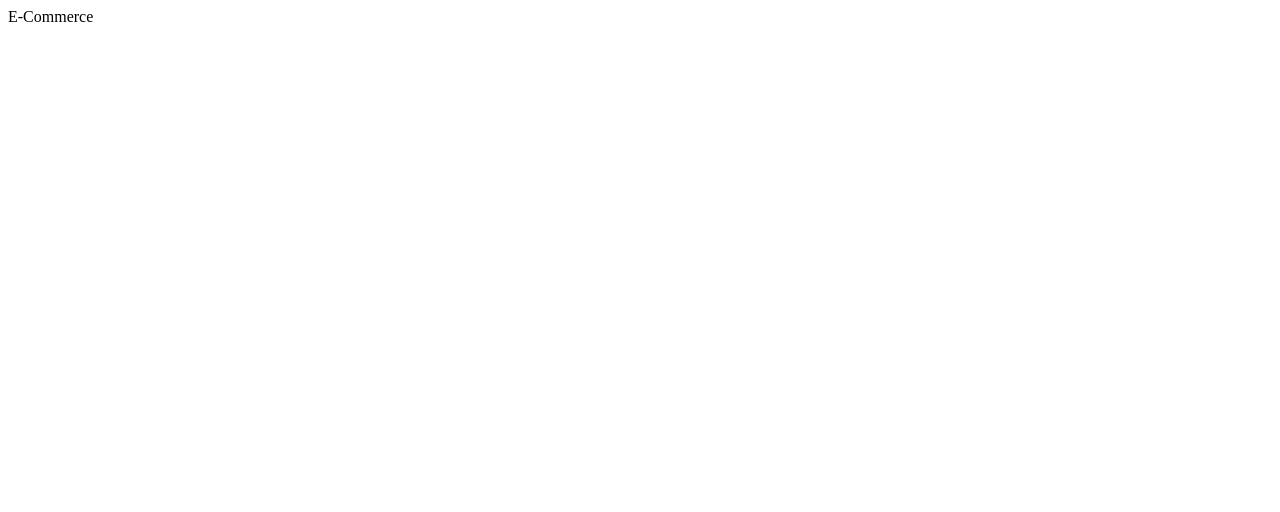
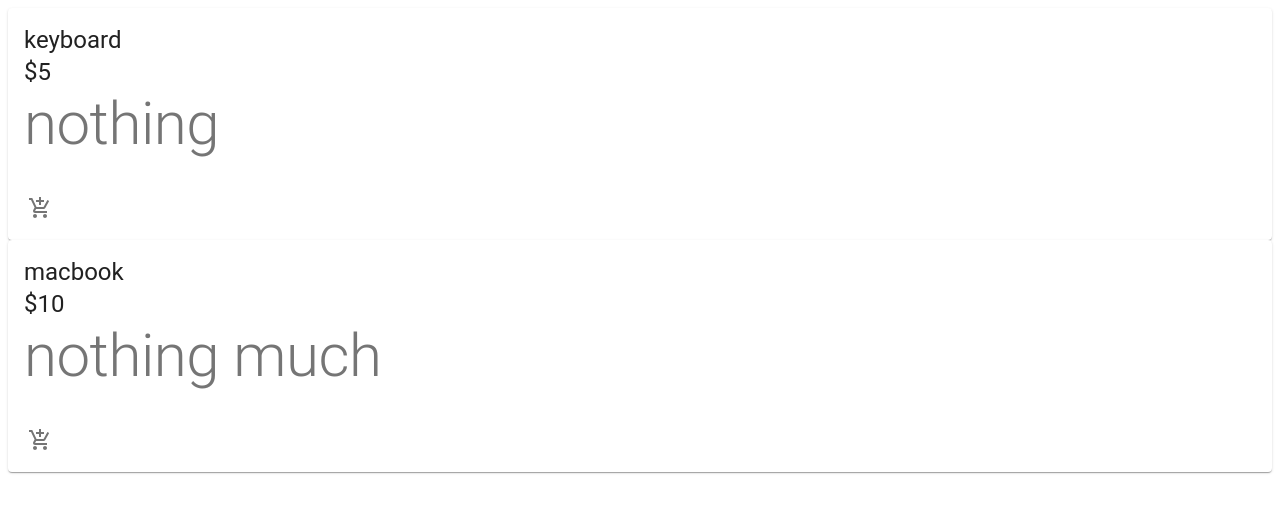
Before and after one commit to DipuKP2001/ecommerce_react, a React (Create React App) app: page / in a window 1280 px wide. Shown: the top 512 px of the page. Built offline with nearby package versions, Linux system fonts and the light colour scheme.

Commit message:
layout complete

```diff
--- a/src/App.js
+++ b/src/App.js
@@ -1,9 +1,9 @@
-import react from 'react'
+import Products from "./components/Products/Products";
 
 const App = () => {
     return (
         <div>
-            E-Commerce
+            <Products />
         </div>
     )
 }
--- /dev/null
+++ b/src/components/Products/Product/Product.jsx
@@ -0,0 +1,27 @@
+import { Card, CardActions, CardContent, CardMedia, IconButton, Typography } from '@material-ui/core'
+import { AddShoppingCart } from '@material-ui/icons'
+
+import useStyles from './styles'
+
+const Product = ({ product }) => {
+    const classes = useStyles()
+    return (
+        <Card>
+            <CardMedia image={product.image} title={product.name}/>
+            <CardContent>
+                <div className={classes.cardContent}>
+                    <Typography variant="h5">{product.name}</Typography>
+                    <Typography variant="h5">{product.price}</Typography>
+                </div>
+                <Typography variant="h2" color="textSecondary">{product.description}</Typography>
+            </CardContent>
+            <CardActions>
+                <IconButton>
+                    <AddShoppingCart/>
+                </IconButton>
+            </CardActions>
+        </Card>
+    )
+}
+
+export default Product
--- /dev/null
+++ b/src/components/Products/Product/styles.js
@@ -0,0 +1,6 @@
+import { makeStyles } from "@material-ui/core";
+
+
+export default makeStyles(()=>({
+
+}))
--- /dev/null
+++ b/src/components/Products/Products.jsx
@@ -0,0 +1,22 @@
+import { Grid } from "@material-ui/core";
+import Product from './Product/Product';
+
+const products = [
+    {id:1,name:"keyboard",description:"nothing",price:"$5",image:'https://encrypted-tbn0.gstatic.com/images?q=tbn:ANd9GcS3JX7FKoWiyP32PT-3xjc9L8uPaQUwLY7zMQ&usqp=CAU'},
+    {id:2,name:"macbook",description:"nothing much",price:"$10",image:'https://9to5mac.com/wp-content/uploads/sites/6/2019/12/Buying-the-16-inch-MacBook-Pro-%E2%80%93-main-image.jpg?quality=82&strip=all'}
+]
+
+
+const Products = () => {
+    return (
+        <main>
+            <Grid>
+                {products.map((product)=> (
+                    <Product product={product} />
+                ))}
+            </Grid>
+        </main>
+    )
+}
+
+export default Products
--- a/src/index.js
+++ b/src/index.js
@@ -1,4 +1,3 @@
-import react from 'react'
 import ReactDOM from 'react-dom'
 
 import App from './App'
```
Also changed, not shown: 1 other file (tests, documents, lock files or other folders).
